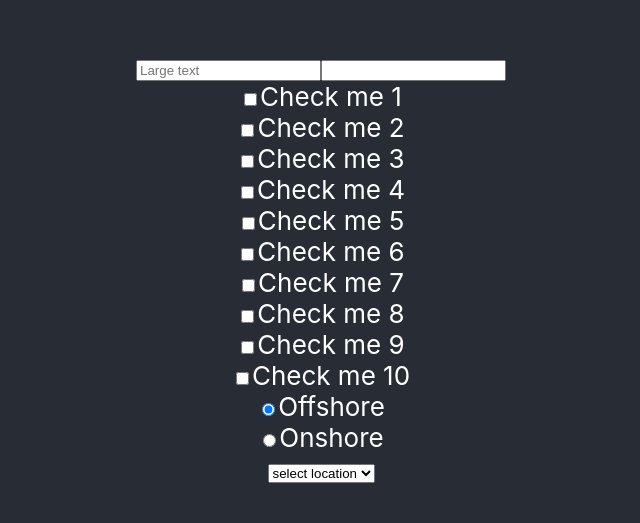
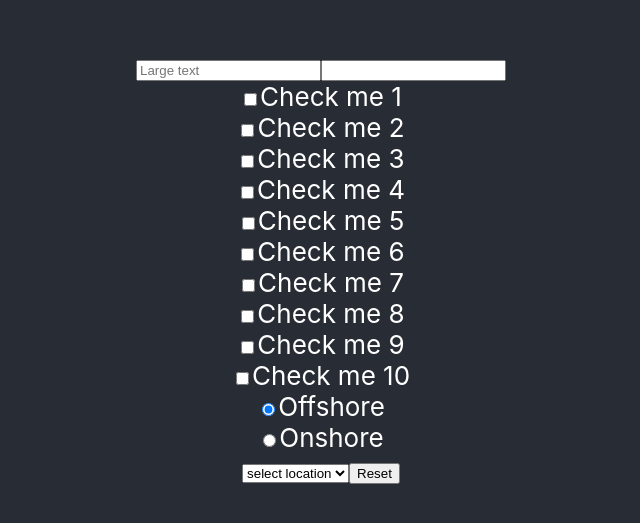
Before and after one commit to pravinmane1/React-app, a React (Create React App) app: page / in a window 1280 px wide. Shown: the part 133-656 px from the top of the page, without its empty margins (319-959 px from the left). Built offline with nearby package versions, Linux system fonts and the light colour scheme.

Commit message:
reset option added

```diff
--- a/src/Hello.js
+++ b/src/Hello.js
@@ -4,7 +4,7 @@ import { Button,Form,Col} from 'react-bootstrap';
 export default class Hello extends Component {
 
 	state = {
-        value: null,
+        firstname: null,
         checkedCount:0,
         error: '',
         dropDownSrc: ['select location','CHENNAI','BANGLORE','HAIDRABAD'],
@@ -15,10 +15,11 @@ export default class Hello extends Component {
     controlText = (e) =>{
         let value = e.target.value;
 
+
         value = value.replace(/[^A-Za-z]/, "");
 
         this.setState({
-            value
+            firstname : value
         });
     }
 
@@ -86,13 +87,18 @@ export default class Hello extends Component {
         this.setState({selectedId:event.target.value});
     }
 
+    resetForm = (event)=>{
+        this.setState({firstname:''});
+    }
+
     render() {
         return (
 
             <div>
+                <Form>
             <Form.Group>
           <Form.Control type="text" placeholder="Large text"
-          value={this.state.value}
+          value={this.state.firstname}
           onChange={this.controlText}
           />
           {this.minimuncondition}
@@ -130,9 +136,11 @@ export default class Hello extends Component {
        }
       </Form.Control>
 
+       <Button onClick={this.resetForm} type="Reset">Reset</Button>
+
     </Form.Group>
 
-
+    </Form>
             </div>
         )
     }
```
Also changed, not shown: 1 other file (tests, documents, lock files or other folders).
